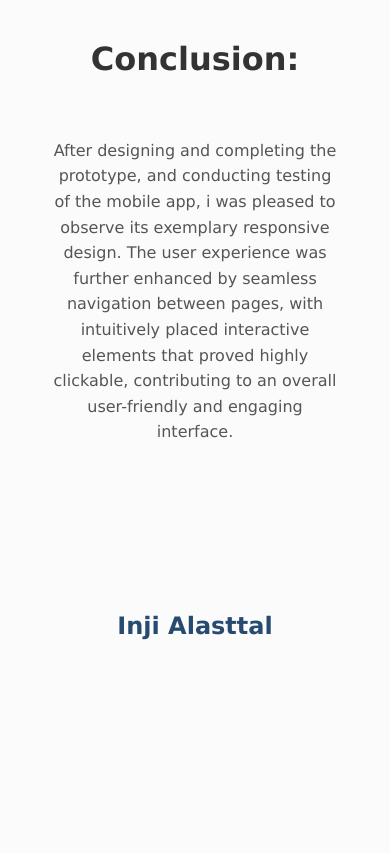
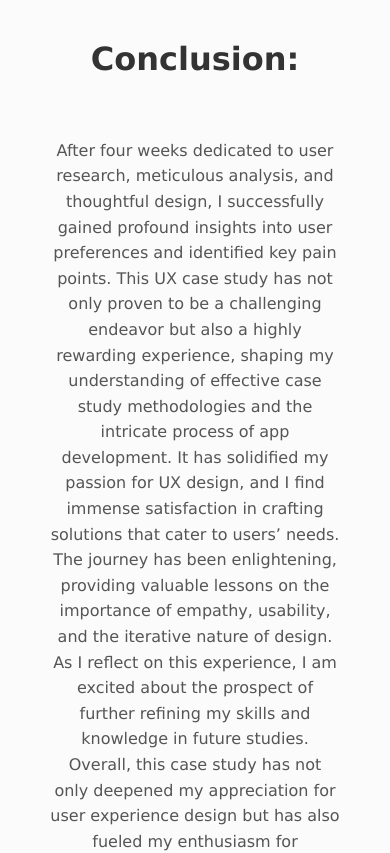
Before and after one commit to injika/enlightenme, a plain HTML site: page index.html in a window 390 px wide. Shown: the part 10240-11093 px from the top of the page. Before the commit the page ends 10900 px from the top, so only its background shows below. Drawn offline with Linux system fonts and the light colour scheme.

Commit message:
Update index.html

```diff
--- a/index.html
+++ b/index.html
@@ -159,7 +159,7 @@
                 <h1> Conclusion:
                 </h1>
 
-                <p class="end">After designing and completing the prototype, and conducting testing of the mobile app, i was pleased to observe its exemplary responsive design. The user experience was further enhanced by seamless navigation between pages, with intuitively placed interactive elements that proved highly clickable, contributing to an overall user-friendly and engaging interface.</p></div>
+                <p class="end">After four weeks dedicated to user research, meticulous analysis, and thoughtful design, I successfully gained profound insights into user preferences and identified key pain points. This UX case study has not only proven to be a challenging endeavor but also a highly rewarding experience, shaping my understanding of effective case study methodologies and the intricate process of app development. It has solidified my passion for UX design, and I find immense satisfaction in crafting solutions that cater to users’ needs. The journey has been enlightening, providing valuable lessons on the importance of empathy, usability, and the iterative nature of design. As I reflect on this experience, I am excited about the prospect of further refining my skills and knowledge in future studies. Overall, this case study has not only deepened my appreciation for user experience design but has also fueled my enthusiasm for continuous learning and improvement in this dynamic field. I am eager to apply these lessons and insights to future endeavors, contributing to the creation of more intuitive and user-centric digital experiences.</p></div>
                     <h2><a href="https://injialasttal.com" class="logo-link">Inji Alasttal</a></h2>
 
                 <script>
```
